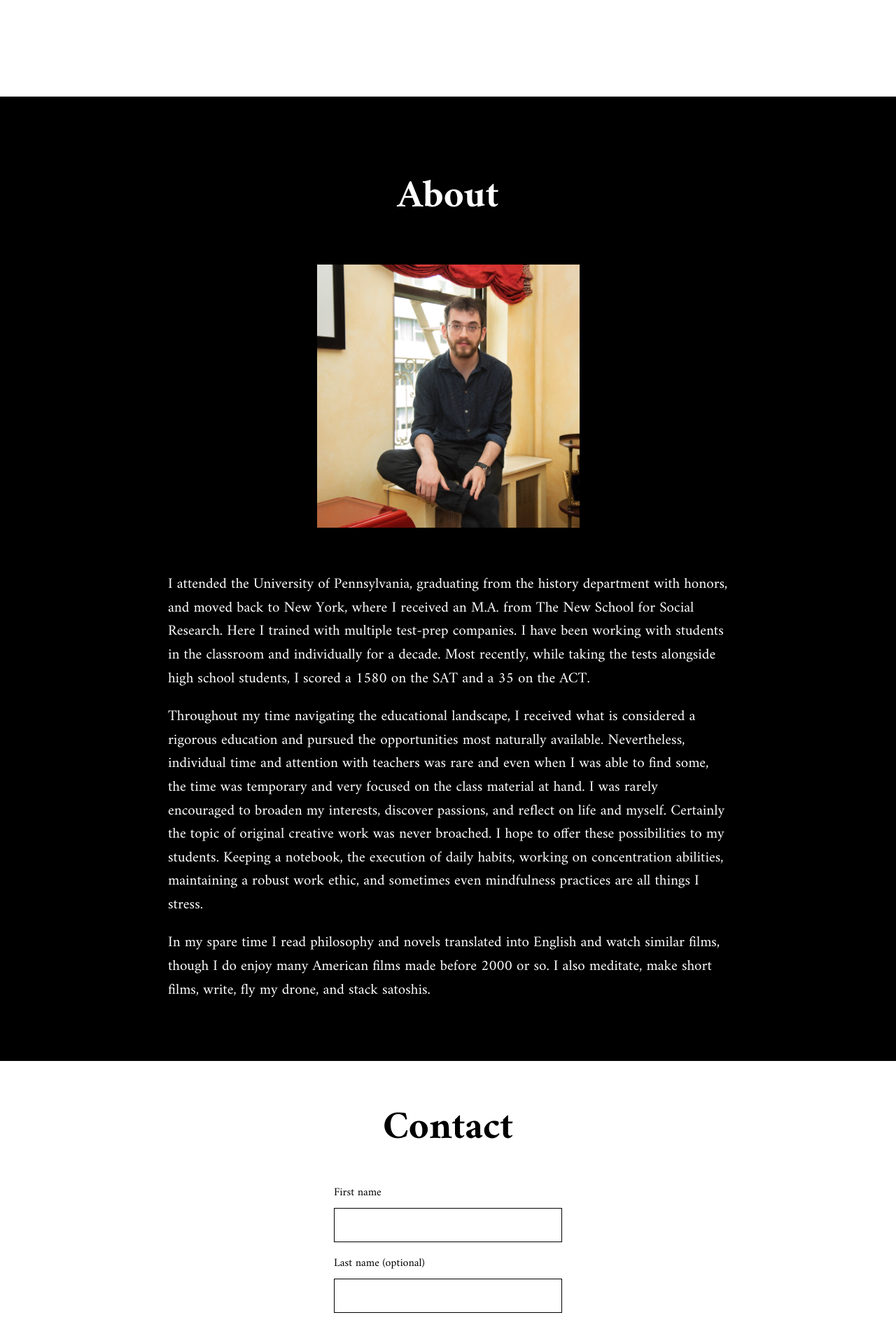
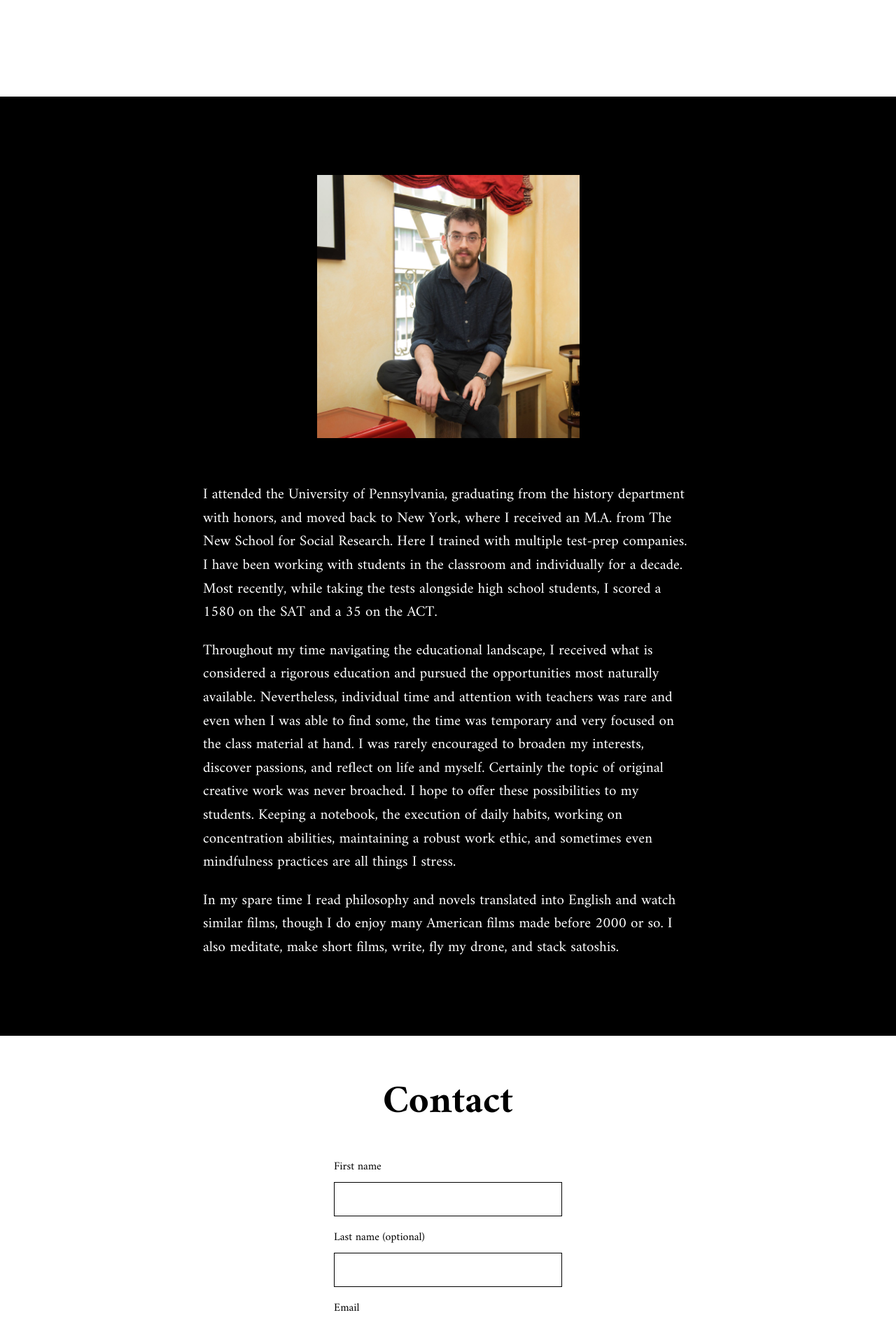
Before and after one commit to aaronzomback/zevprep, a Jekyll site: the page built from index.html, in a window 1280 px wide. Shown: the part 2083-3972 px from the top of the page at 70% size. Built offline with Jekyll 4.4.1, drawn with Linux system fonts in a browser that asks for light colours; nearby versions of some CDN libraries.

Commit message:
style: body absolute position

```diff
--- a/_sass/_index.scss
+++ b/_sass/_index.scss
@@ -1,4 +1,6 @@
-
+body {
+  position: absolute;
+}
 
 section.index-hero {
 
@@ -65,8 +67,8 @@
 }
 
 section.index-about {
-  padding-top: 48px;
-  padding-bottom: 64px;
+  padding-top: 80px;
+  padding-bottom: 88px;
   height: auto;
   width: auto;
   margin-left: auto;
@@ -81,7 +83,7 @@
   }
 
   div.about-p {
-    width: 800px;
+    width: 700px;
     margin: 64px auto 0 auto;
   }
 
--- a/_sass/_media-queries.scss
+++ b/_sass/_media-queries.scss
@@ -98,6 +98,12 @@
   section.index-about {
     height: auto;
     width: auto;
+
+    div.about-p {
+      width: 400px;
+      margin: 64px auto 0 auto;
+    }
+
 
     div {
       width: 360px;
--- a/index.html
+++ b/index.html
@@ -92,9 +92,6 @@
 
   <section class="index-about">
     <div class="about-width">
-      <div class="about-text">
-        <h1>About</h1>
-      </div>
       <div class="index-about-flex">
         <div class="">
           <div class="img-container" style="text-align: center;">
```
